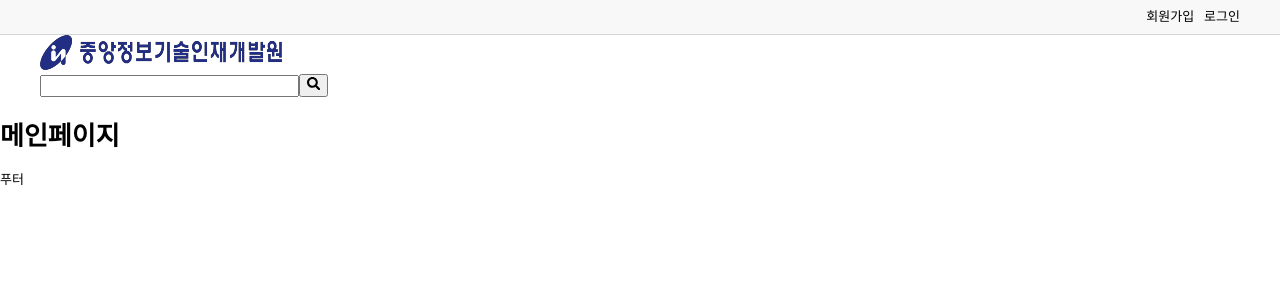
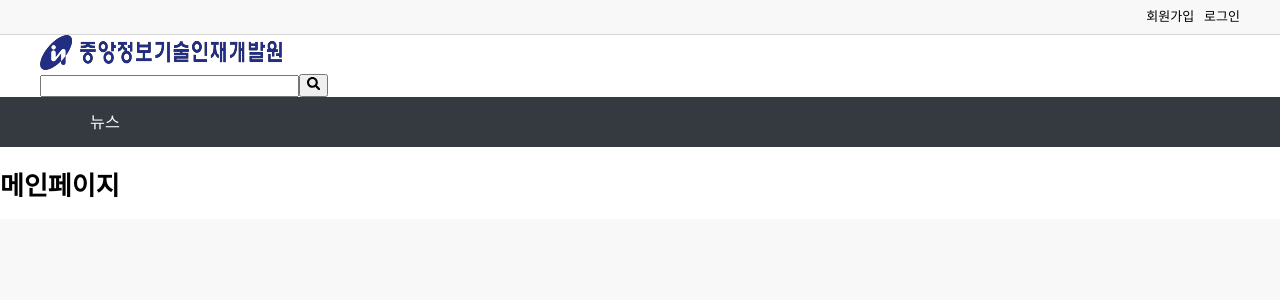
Before and after one commit to beom33/react_project, a React (Create React App) app: page / in a window 1280 px wide. Shown: the top 300 px of the page. Built offline with nearby package versions, Linux system fonts and the light colour scheme.

Commit message:
스타일링 공통,헤더,푸터 구성 완료

```diff
--- a/src/layouts/MainLayout.js
+++ b/src/layouts/MainLayout.js
@@ -1,15 +1,20 @@
 import React from 'react';
 import { Outlet } from 'react-router-dom';
+import styled from 'styled-components';
 import Header from '../outlines/Header';
 import Footer from '../outlines/Footer';
+
+const MainBox = styled.main`
+     min-height: 650 px;
+`;
 
 const MainLayout = () => {
   return (
     <>
       <Header />
-      <main>
+      <MainBox>
         <Outlet />
-      </main>
+      </MainBox>
       <Footer />
     </>
   );
--- a/src/outlines/Footer.js
+++ b/src/outlines/Footer.js
@@ -1,7 +1,12 @@
 import React from 'react';
+import styled from 'styled-components';
+const FooterBox = styled.footer`
+  min-height: 250px;
+  background: #f8f8f8;
+`;
 
 const Footer = () => {
-  return <footer>푸터</footer>;
+  return <FooterBox></FooterBox>;
 };
 
 export default React.memo(Footer);
--- a/src/outlines/Header.js
+++ b/src/outlines/Header.js
@@ -9,6 +9,9 @@
 import fontSize from '../styles/frontSize';
 import { color } from '../styles/color';
 import logo from '../images/logo.png';
+
+import MainMenus from './MainMenus';
+
 
 const { primary, dark, light } = color;
 
@@ -48,9 +51,20 @@
 
         button {
           width: 45px;
+          background: ${dark};
+          border: 0;
+          cursor: pointer;
+
+          svg{
+            color: ${light};
+            font-size: 1.75rem;
+          }
         }
+
         input[type='text'] {
           flex-grow: 1;
+          border: 5px solid ${dark};
+          padding: 0 10px;
         }
       }
     }
@@ -91,6 +105,7 @@
           </form>
         </div>
       </section>
+      <MainMenus/>
     </HeaderBox>
   );
 };
--- /dev/null
+++ b/src/outlines/MainMenus.js
@@ -0,0 +1,49 @@
+import React from "react";
+import styled from "styled-components";
+import classNames from "classnames";
+import { NavLink } from "react-router-dom";
+import { useTranslation } from "react-i18next";
+import {color} from '../styles/color';
+import fontSize from "../styles/frontSize";
+
+const { dark, primary, light} = color;
+
+const MenuBox = styled.nav`
+    background: ${dark};
+
+    div {
+        display: flex;
+        height: 50px;
+
+        a {
+            color: ${light};
+            line-height: 50px;
+            padding: 0 50px;
+            font-size: ${fontSize.medium};
+
+           &.on {
+            background: ${primary};
+           }
+        }
+    }
+`;
+
+const MainMenu = () => {
+const { t } = useTranslation();
+
+    return (
+    <MenuBox>
+        <div className="layout-width">
+        <NavLink
+        to = "/news" className={({isActive}) => classNames ({ on:isActive})}
+        >
+        {t('뉴스')}
+        </NavLink>
+        </div>
+
+    </MenuBox>
+    );
+
+};
+
+export default React.memo(MainMenu);
```
Also changed, not shown: src/images/logo2.png (added).
